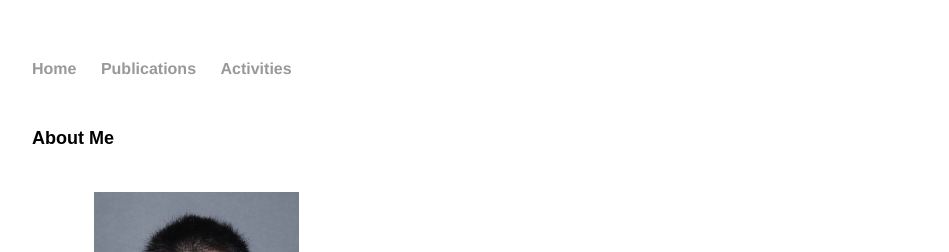
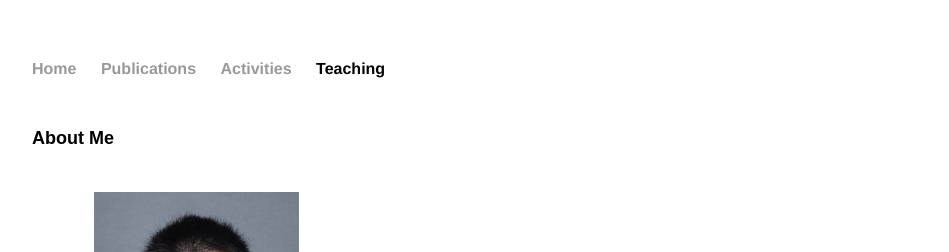
Before and after one commit to arikcj/arikcj.github.io, a Jekyll site: the page built from index.html, in a window 1280 px wide. Shown: the top 252 px of the page, without its empty margins (160-1109 px from the left). Built offline with Jekyll 4.4.1, drawn with Linux system fonts in a browser that asks for light colours.

Commit message:
Add teaching page

```diff
--- a/_layouts/default.html
+++ b/_layouts/default.html
@@ -18,7 +18,7 @@
 <li><a href="/activities">Activities</a>
 <!--按时间顺序参加了什么会议-->
 <!--    课题组团建时间顺序-->
-
+<li><a href="/teaching"></a>Teaching</li>
 </ul>
     </nav>
 
```
Also changed, not shown: teaching/index.html (added).
